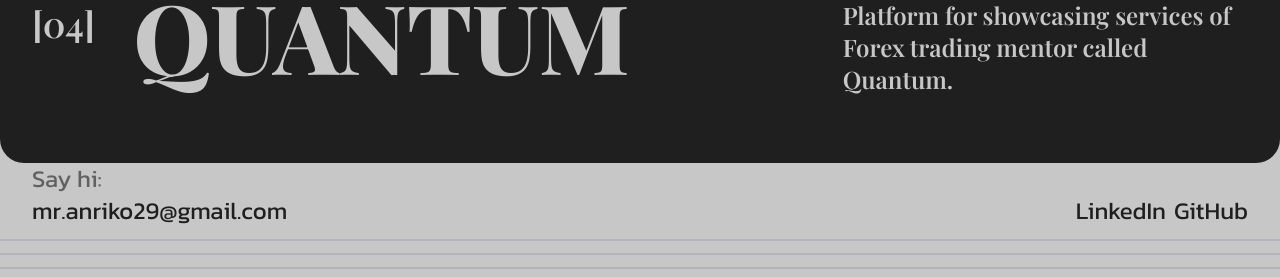
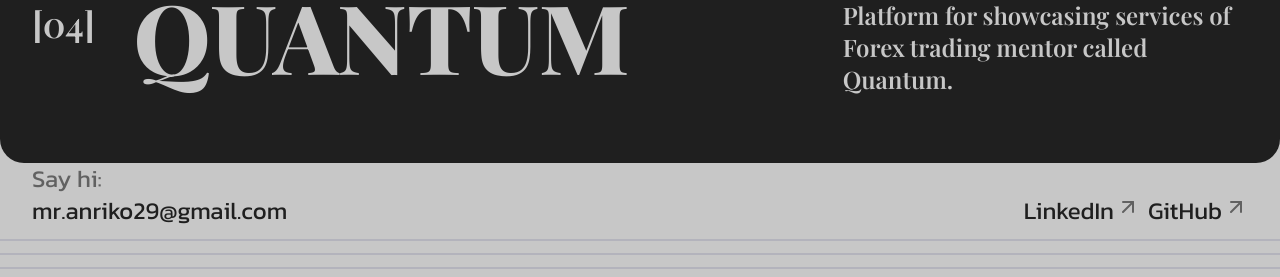
Before and after one commit to anriuss/portfolio, a Next.js app: page / in a window 1280 px wide. Shown: the part 2171-2448 px from the top of the page. Built offline with nearby package versions, Linux system fonts and the light colour scheme.

Commit message:
style: add arrows to links for better UX

```diff
--- a/src/components/footer/index.tsx
+++ b/src/components/footer/index.tsx
@@ -6,6 +6,7 @@ import Link from "next/link";
 import { smooth } from "~/lib/constants/cubic-bezier";
 import { social_links } from "~/lib/constants/links";
 
+import { ArrowUpRight } from "lucide-react";
 import ANRI from "~public/logo/ANRI.svg";
 import LinkAnimation from "../animations/animation-link";
 
@@ -14,7 +15,7 @@ export default function Footer() {
     <footer className="">
       <aside
         id="contact"
-        className="px-4 md:px-8 text-2xl flex max-sm:flex-col sm:items-end justify-between"
+        className="px-4 md:px-8 text-2xl flex max-sm:flex-col gap-4 sm:items-end justify-between"
       >
         <div className="flex flex-col">
           <span className="opacity-60">Say hi:</span>
@@ -22,10 +23,11 @@ export default function Footer() {
             <LinkAnimation>mr.anriko29@gmail.com</LinkAnimation>
           </Link>
         </div>
-        <div className="flex gap-2">
+        <div className="flex gap-x-2">
           {social_links.slice(0, 2).map((link, index) => (
-            <Link key={index} href={link.href} className="group">
+            <Link key={index} href={link.href} className="group flex">
               <LinkAnimation>{link.name}</LinkAnimation>
+              <ArrowUpRight size={24} className="ml-0.5 opacity-60" />
             </Link>
           ))}
         </div>
```
